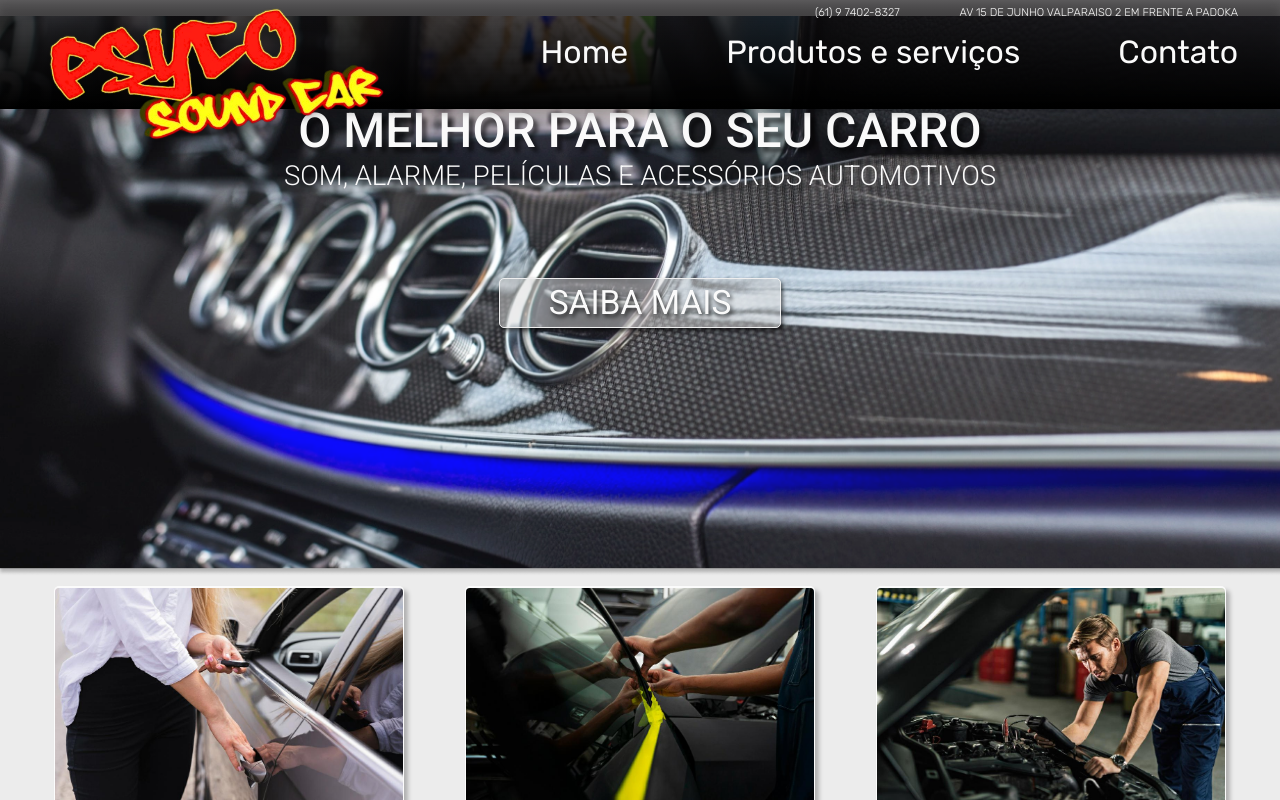
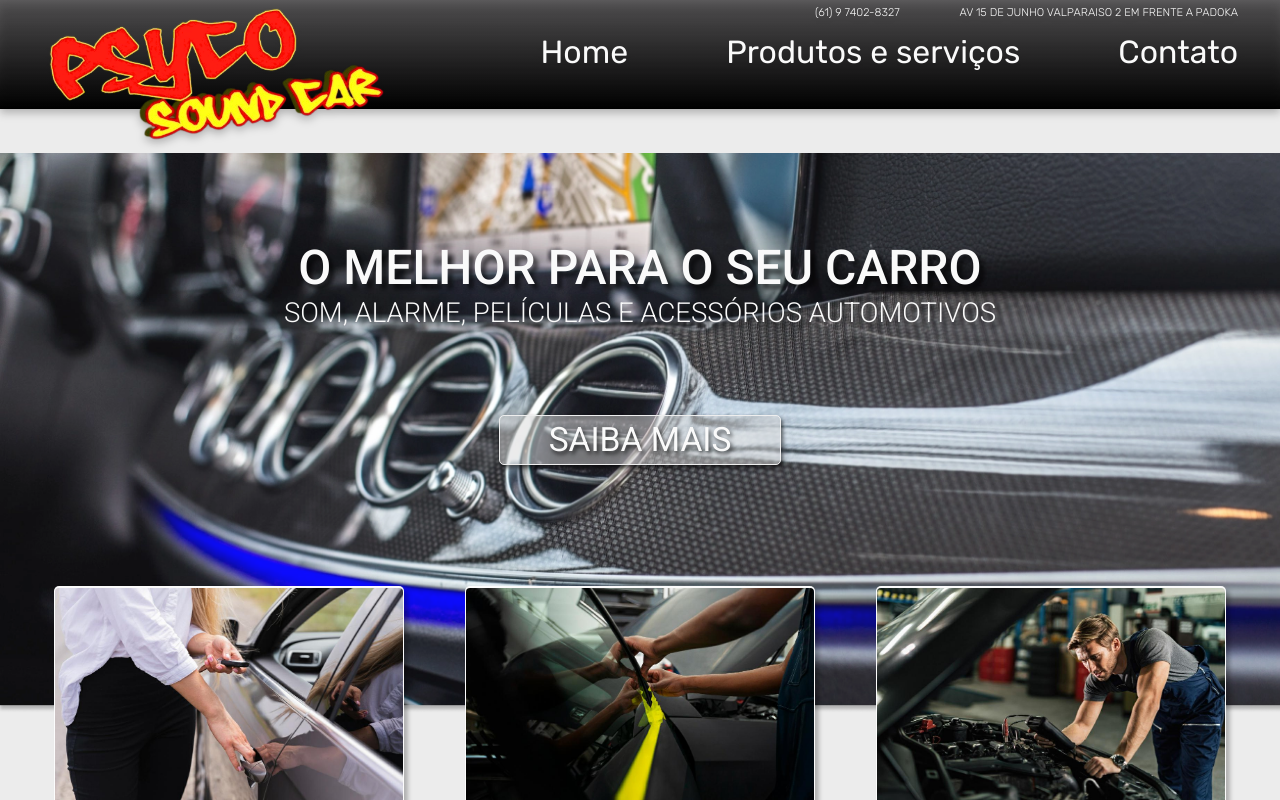
Before and after one commit to RyanderGodinho/SitePsyco, a React (Vite) app: page / in a window 1280 px wide. Shown: the top 800 px of the page. Built offline with nearby package versions, Linux system fonts and the light colour scheme.

Commit message:
Update welcome.css

```diff
--- a/src/components/Welcome/welcome.css
+++ b/src/components/Welcome/welcome.css
@@ -5,7 +5,7 @@
 
     width: 100%;
     height: 68.3rem;
-    margin-top: 1rem;
+    margin-top: 9.5625rem;
 }
 
 .container-img-welcome {
```
